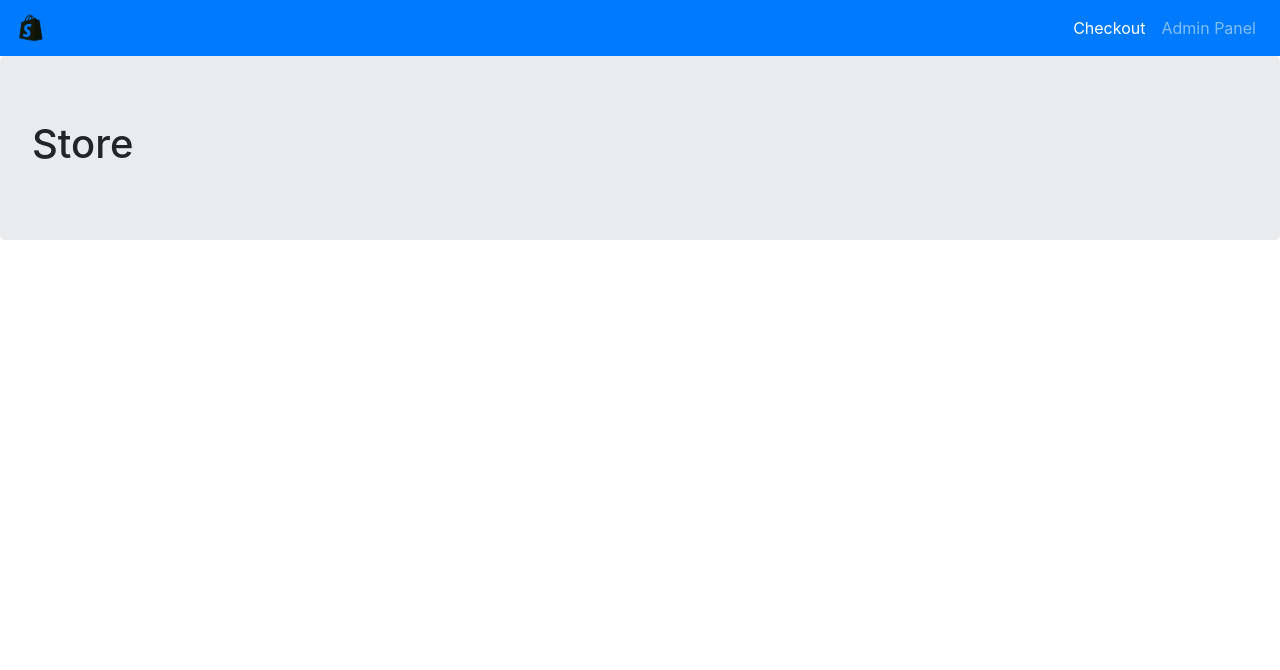
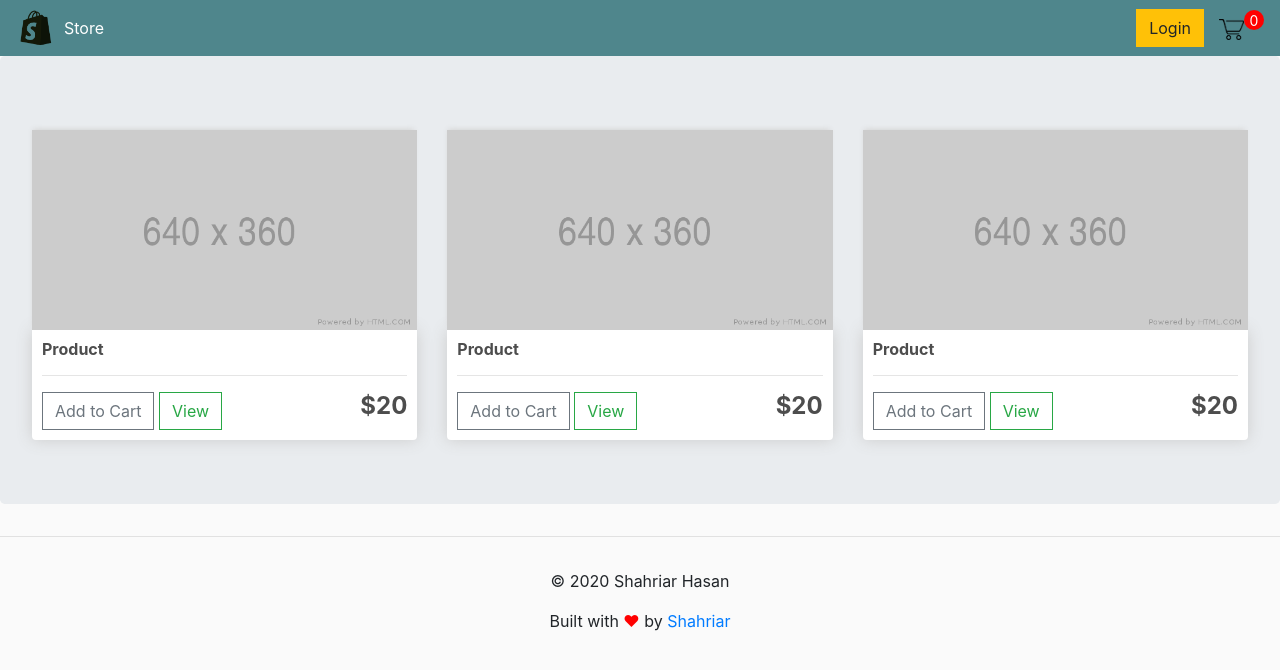
Before and after one commit to ShahriarCodes/Ecommerce-Django, a Django app: page / in a window 1280 px wide. Shown: the top 670 px of the page. Run offline with Django 3.2, Linux system fonts and the light colour scheme.

Commit message:
Added styling to pages

```diff
--- a/static/css/main.css
+++ b/static/css/main.css
@@ -1,4 +1,103 @@
 .logo{
-  height: 30px;
+  height: 40px;
   width: auto;
 }
+body{
+	background-color: hsl(0, 0%, 98%);
+}
+
+h1,h2,h3,h4,h5,h6{
+	color:hsl(0, 0%, 30%);
+}
+
+.box-element{
+	box-shadow:hsl(0, 0%, 80%) 0 0 16px;
+	background-color: #fff;
+	border-radius: 4px;
+	padding: 10px;
+}
+
+.thumbnail{
+	width: 100%;
+	height: 200px;
+	-webkit-box-shadow: -1px -3px 5px -2px rgba(214,214,214,1);
+    -moz-box-shadow: -1px -3px 5px -2px rgba(214,214,214,1);
+    box-shadow: -1px -3px 5px -2px rgba(214,214,214,1);
+}
+
+.product{
+	border-radius: 0 0 4px 4px;
+}
+
+.bg-dark{
+	background-color: #4f868c!important;
+}
+
+#cart-icon{
+	width:25px;
+	display: inline-block;
+	margin-left: 15px;
+}
+
+#cart-total{
+	display: block;
+	text-align: center;
+	color:#fff;
+	background-color: red;
+	width: 20px;
+	height: 20px;
+	border-radius: 50%;
+	font-size: 14px;
+}
+
+.col-lg-4, .col-lg-6, .col-lg-8, .col-lg-12{
+	margin-top: 10px;
+}
+
+.btn{
+	border-radius: 0;
+}
+
+.row-image{
+	width: 100px;
+}
+
+.form-field{
+	width:250px;
+	display: inline-block;
+	padding: 5px;
+}
+
+.cart-row{
+	display: flex;
+    align-items: flex-stretch;
+    padding-bottom: 10px;
+    margin-bottom: 10px;
+    border-bottom: 1px solid #ececec;
+
+}
+
+.quantity{
+	display: inline-block;
+	font-weight: 700;
+	padding-right:10px;
+
+
+}
+
+.chg-quantity{
+	width: 12px;
+	cursor: pointer;
+	display: block;
+	margin-top: 5px;
+	transition:.1s;
+}
+
+.chg-quantity:hover{
+	opacity: .6;
+}
+
+
+.hidden{
+	display: none!important;
+}
--- /dev/null
+++ b/store/templates/store/footer.html
@@ -0,0 +1,14 @@
+{% load static %}
+
+<!-- Footer -->
+<footer class="page-footer font-small blue">
+
+  <!-- Copyright -->
+  <div class="footer-copyright text-center py-3">
+    <p>&copy; 2020 Shahriar Hasan</p>
+    <p>Built with <span class="love" style="color: red">❤</span> by <a href="https://github.com/shahriar100">Shahriar</a></p>
+  </div>
+  <!-- Copyright -->
+
+</footer>
+<!-- Footer -->
--- a/store/templates/store/main.html
+++ b/store/templates/store/main.html
@@ -15,14 +15,20 @@
 
   <body>
     {% include 'store/navbar.html' %}
+
     <div class="jumbotron">
+
       {% block content %}
 
       {% endblock content %}
 
     </div>
 
+    <hr>
+    {% include 'store/footer.html' %}
+
   </body>
+
   <script src="https://code.jquery.com/jquery-3.5.1.slim.min.js" integrity="sha384-DfXdz2htPH0lsSSs5nCTpuj/zy4C+OGpamoFVy38MVBnE+IbbVYUew+OrCXaRkfj" crossorigin="anonymous"></script>
   <script src="https://cdn.jsdelivr.net/npm/popper.js@1.16.1/dist/umd/popper.min.js" integrity="sha384-9/reFTGAW83EW2RDu2S0VKaIzap3H66lZH81PoYlFhbGU+6BZp6G7niu735Sk7lN" crossorigin="anonymous"></script>
   <script src="https://cdn.jsdelivr.net/npm/bootstrap@4.5.3/dist/js/bootstrap.min.js" integrity="sha384-w1Q4orYjBQndcko6MimVbzY0tgp4pWB4lZ7lr30WKz0vr/aWKhXdBNmNb5D92v7s" crossorigin="anonymous"></script>
--- a/store/templates/store/navbar.html
+++ b/store/templates/store/navbar.html
@@ -1,25 +1,27 @@
 {% load static %}
 
-<nav class="navbar navbar-expand-lg navbar-dark bg-primary">
+<nav class="navbar navbar-expand-lg navbar-dark bg-dark">
   <a href={% url 'store' %}><img class="logo" src={% static 'images/store.png' %} alt="Store"></a>
 
-
-  <button class="navbar-toggler" type="button" data-toggle="collapse" data-target="#navbarNav" aria-controls="navbarNav" aria-expanded="false" aria-label="Toggle navigation">
+  <button class="navbar-toggler" type="button" data-toggle="collapse" data-target="#navbarSupportedContent" aria-controls="navbarSupportedContent" aria-expanded="false" aria-label="Toggle navigation">
     <span class="navbar-toggler-icon"></span>
   </button>
 
-  <div class="collapse navbar-collapse" id="navbarNav">
-    <ul class="navbar-nav ml-auto">
-
+  <div class="collapse navbar-collapse" id="navbarSupportedContent">
+    <ul class="navbar-nav mr-auto">
       <li class="nav-item active">
-        <a class="nav-link" href={% url 'checkout' %}>Checkout</a>
-      </li>
-
-      <li class="nav-item">
-        <a class="nav-link" href='/admin'>Admin Panel</a>
+        <a class="nav-link" href="{% url 'store' %}">Store <span class="sr-only">(current)</span></a>
       </li>
 
     </ul>
+    <div class="form-inline my-2 my-lg-0">
+      <a href="#" class="btn btn-warning">Login</a>
+
+      <a href="{% url 'cart' %}">
+        <img id="cart-icon" src="{% static 'images/shopping-cart.png' %}">
+      </a>
+      <p id="cart-total">0</p>
+
+    </div>
   </div>
-
-  </nav>
+</nav>
--- a/store/templates/store/store.html
+++ b/store/templates/store/store.html
@@ -1,6 +1,44 @@
 {% extends 'store/main.html' %}
+{% load static %}
 {% block content %}
 
-<h1>Store</h1>
+<div class="row">
+  <div class="col-lg-4">
+  	<img class="thumbnail" src="{% static 'images/placeholder.png' %}">
+  	<div class="box-element product">
+  		<h6><strong>Product</strong></h6>
+  		<hr>
+
+  		<button  class="btn btn-outline-secondary add-btn">Add to Cart</button>
+  		<a class="btn btn-outline-success" href="#">View</a>
+  		<h4 style="display: inline-block; float: right"><strong>$20</strong></h4>
+
+  	</div>
+  </div>
+  <div class="col-lg-4">
+  	<img class="thumbnail" src="{% static 'images/placeholder.png' %}">
+  	<div class="box-element product">
+  		<h6><strong>Product</strong></h6>
+  		<hr>
+
+  		<button  class="btn btn-outline-secondary add-btn">Add to Cart</button>
+  		<a class="btn btn-outline-success" href="#">View</a>
+  		<h4 style="display: inline-block; float: right"><strong>$20</strong></h4>
+
+  	</div>
+  </div>
+  <div class="col-lg-4">
+  	<img class="thumbnail" src="{% static 'images/placeholder.png' %}">
+  	<div class="box-element product">
+  		<h6><strong>Product</strong></h6>
+  		<hr>
+
+  		<button  class="btn btn-outline-secondary add-btn">Add to Cart</button>
+  		<a class="btn btn-outline-success" href="#">View</a>
+  		<h4 style="display: inline-block; float: right"><strong>$20</strong></h4>
+
+  	</div>
+  </div>
+</div>
 
 {% endblock content %}
```
Also changed, not shown: store/templates/store/cart.html (+24 -1 lines), static/images/arrow-down.png (added), static/images/arrow-up.png (added), static/images/placeholder.png (added), static/images/shopping-cart.png (added).
